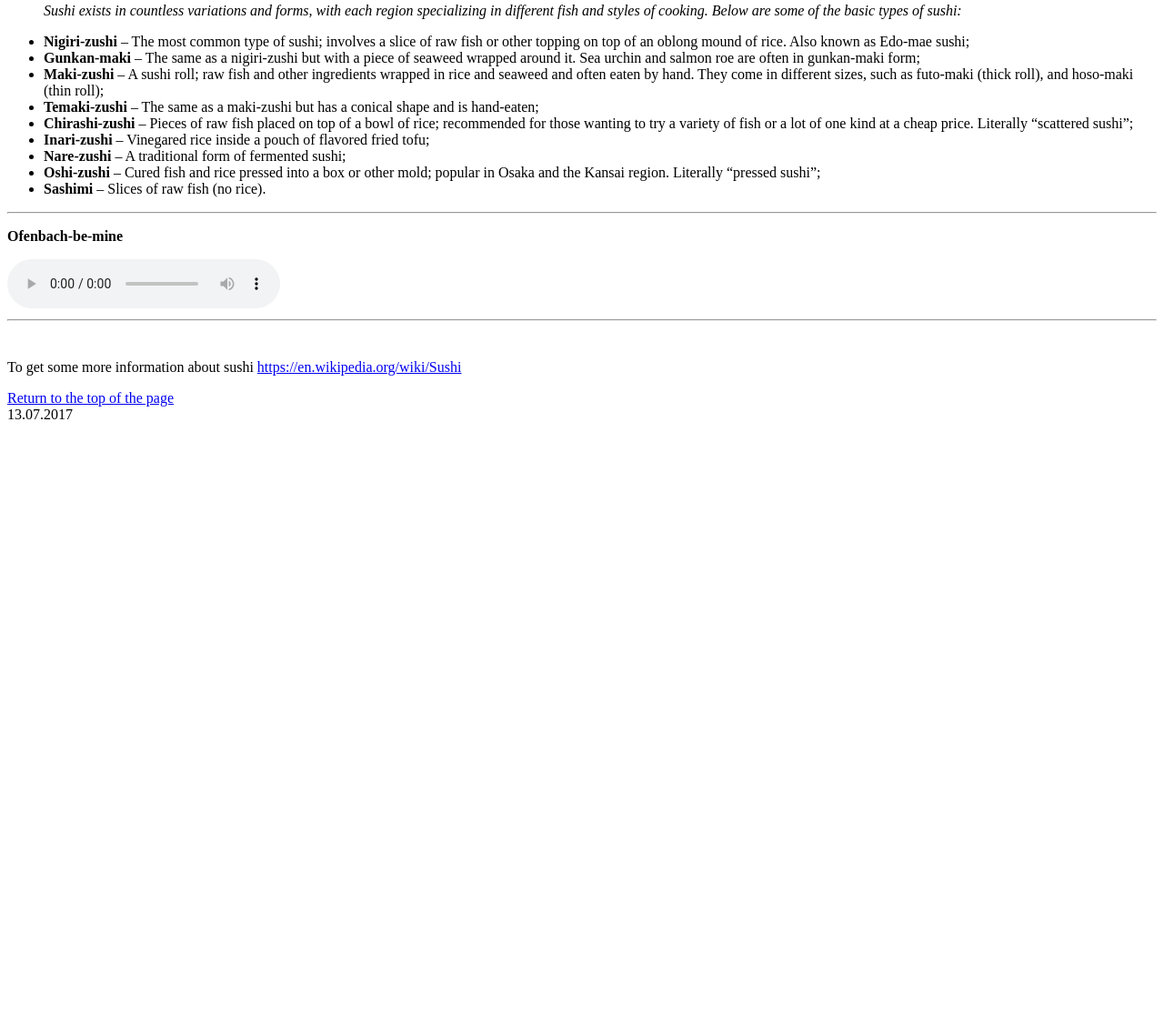
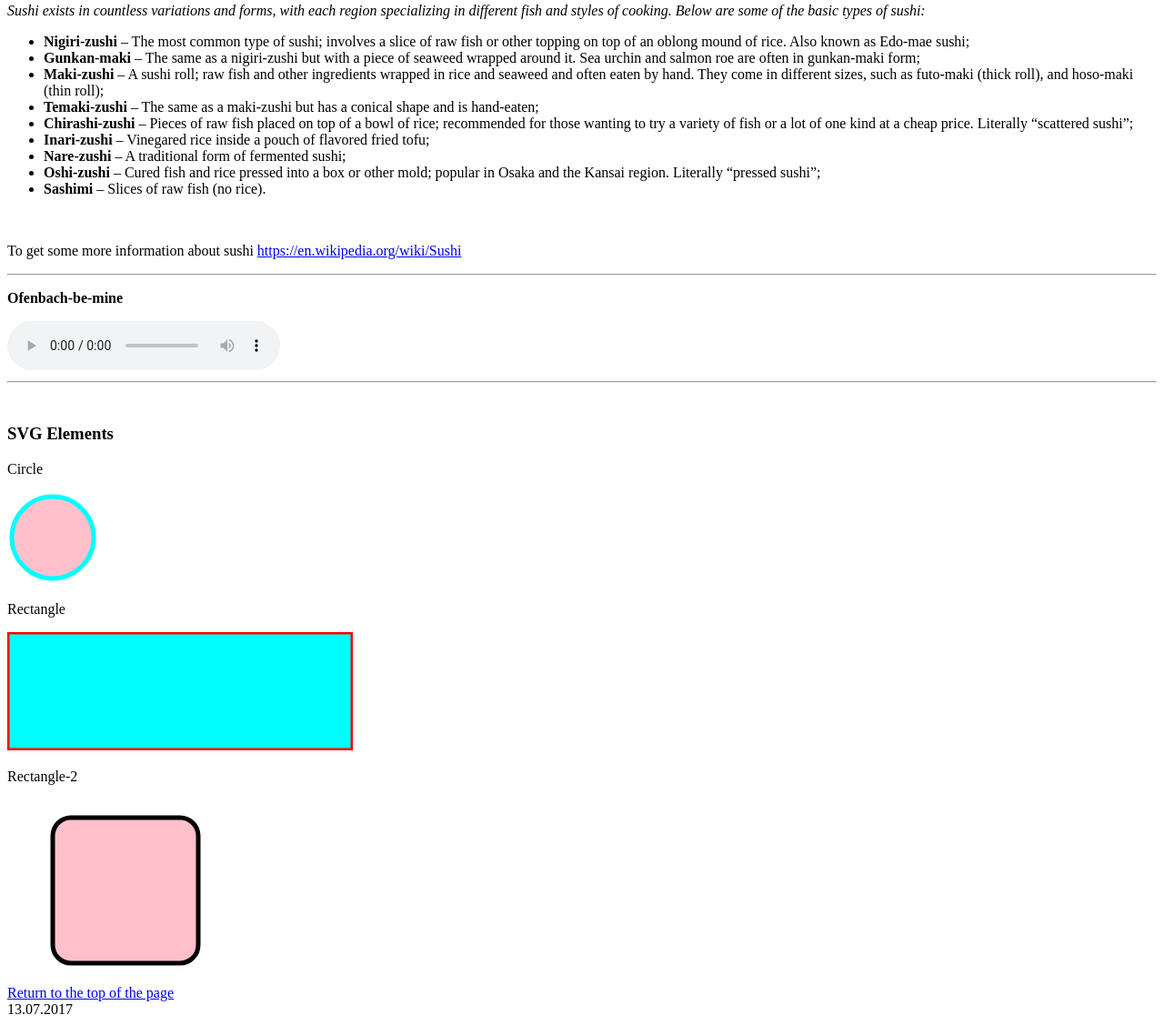
Before and after one commit to MashaKlimenko/simple-webpage, a plain HTML site: page index.html in a window 1280 px wide. Shown: the part 1672-2799 px from the top of the page at 91% size. Before the commit the page ends 2145 px from the top, so only its background shows below. Drawn offline with Linux system fonts and the light colour scheme.

Commit message:
Added SVG elements:circle, rectangle, rectangle-2

```diff
--- a/index.html
+++ b/index.html
@@ -50,9 +50,8 @@
     <img src="img/sushi3.jpg" alt="Third sushi photo">
 
     <h3>Types of Sushi</h3>
+    <p><i>Sushi exists in countless variations and forms, with each region specializing in different fish and styles of cooking. Below are some of the basic types of sushi:</i></p>
     <ul>
-    <p><i>Sushi exists in countless variations and forms, with each region specializing in different fish and styles of cooking. Below are some of the basic types of sushi:</i></p>
-
     <li><b>Nigiri-zushi</b> – The most common type of sushi; involves a slice of raw fish or other topping on top of an oblong mound of rice. Also known as Edo-mae sushi;</li>
 
     <li><b>Gunkan-maki</b> – The same as a nigiri-zushi but with a piece of seaweed wrapped around it. Sea urchin and salmon roe are often in gunkan-maki form;</li>
@@ -71,14 +70,34 @@
 
     <li><b>Sashimi</b> – Slices of raw fish (no rice).</li>
     </ul>
+    <br>
+    <p>To get some more information about sushi <a href="https://en.wikipedia.org/wiki/Sushi" target="_blank">https://en.wikipedia.org/wiki/Sushi</a></p>
         <hr>
     <p><b>Ofenbach-be-mine</b></p>
-        <audio  src="ofenbach-be-mine.mp3" controls="controls">
+        <audio controls>
+            <source src="ofenbach-be-mine.mp3" type="audio/mpeg">
         </audio>
 
     <hr><br>
+    <h3>SVG Elements</h3>
 
-    <p>To get some more information about sushi <a href="https://en.wikipedia.org/wiki/Sushi">https://en.wikipedia.org/wiki/Sushi</a></p>
+    <p>Circle</p>
+        <svg height="100" width="100">
+            <circle cx="50" cy="50" r="45" stroke="aqua" stroke-width="5" fill="pink"/>
+        </svg>
+    <br>
+    <p>Rectangle</p>
+        <svg height="130" width="380">
+            <rect height="130" width="380" style="fill:aqua; stroke:red; stroke-width:5"/>
+        </svg>
+    <br>
+    <p>Rectangle-2</p>
+        <svg width="300" height="200">
+            <rect x="50" y="20" rx="20" ry="20" width="160" height="160" style="fill:pink; stroke:black; stroke-width:5"/>
+        </svg>
+
+
+    <br>
     <a href=#top>Return to the top of the page</a>
     <br>
     <time datetime="2017-07-13">13.07.2017</time>
```
